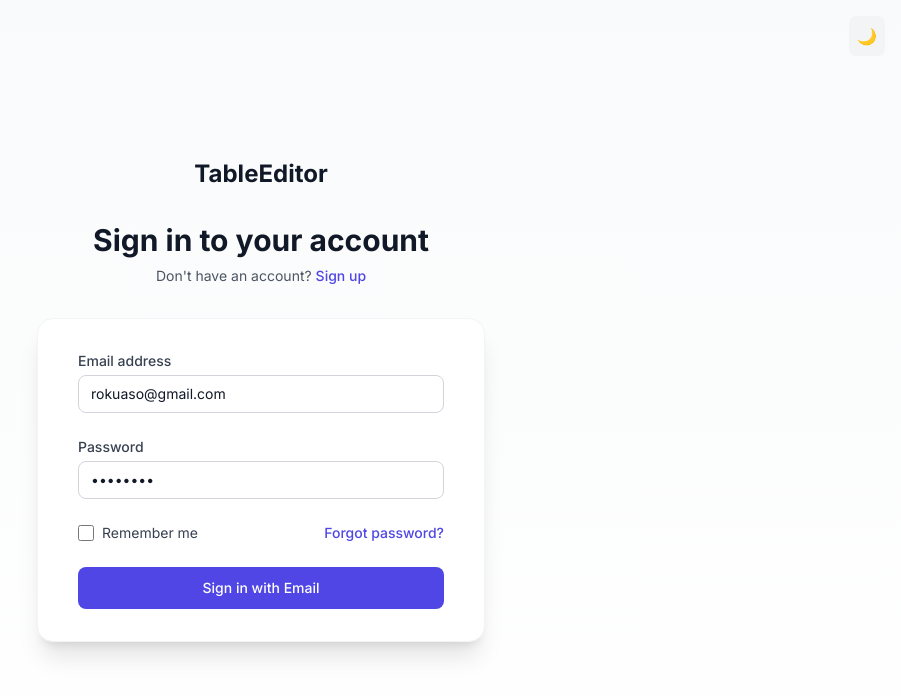
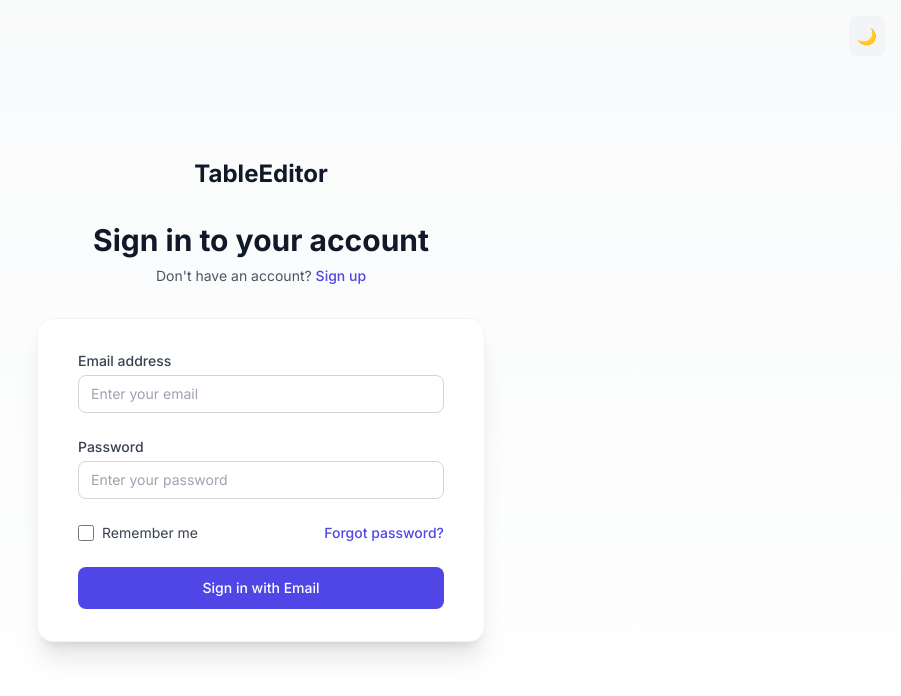
Before and after one commit to kuini-1/table-editor-1.0, a Next.js app: page /login in a window 1280 px wide. Shown: the top 696 px of the page, without its empty margins (379-1280 px from the left). Built offline with nearby package versions, Linux system fonts and the light colour scheme; no server answers.

Commit message:
Update page.tsx

```diff
--- a/src/app/(auth)/login/page.tsx
+++ b/src/app/(auth)/login/page.tsx
@@ -8,8 +8,8 @@ import { createClient } from "@/lib/supabase/client";
 
 export default function LoginPage() {
   const router = useRouter();
-  const [email, setEmail] = useState('rokuaso@gmail.com');
-  const [password, setPassword] = useState('xwqtyu12');
+  const [email, setEmail] = useState('');
+  const [password, setPassword] = useState('');
   const [loading, setLoading] = useState(false);
   const { theme, setTheme } = useTheme();
   const supabase = createClient();
```
